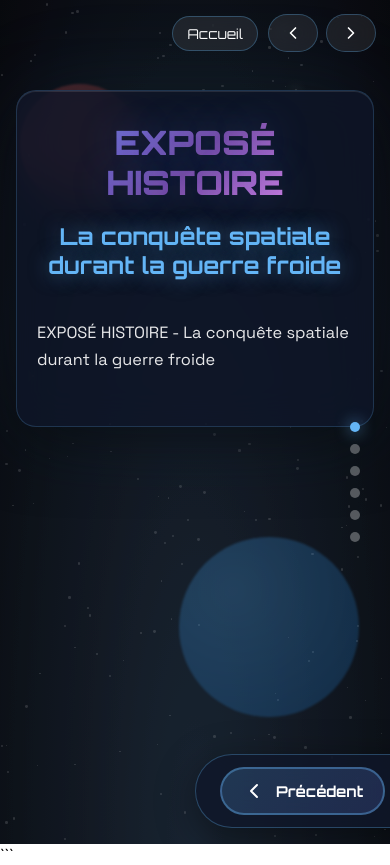
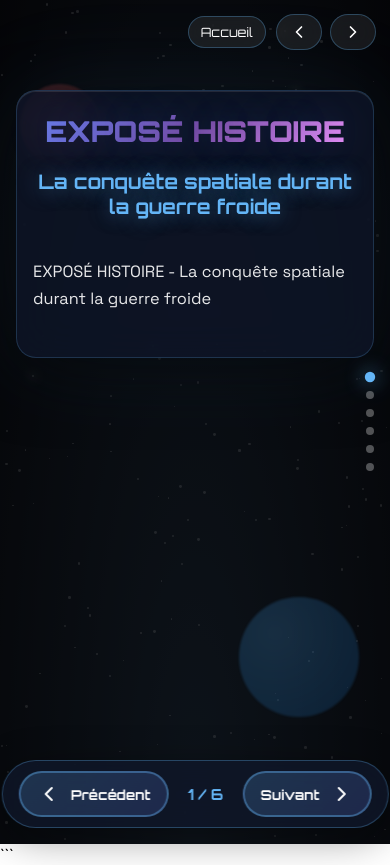
Before and after one commit to AvoApanian/SpaceRace, a React (Vite) app: page / in a window 390 px wide. Built offline with nearby package versions, Linux system fonts and the light colour scheme.

Commit message:
css 10 ?

```diff
--- a/src/SpaceConquest.css
+++ b/src/SpaceConquest.css
@@ -514,54 +514,94 @@ p {
   text-align: center;
 }
 
+/* ==============================================
+   RESPONSIVE MOBILE
+   ============================================== */
 
 @media (max-width: 768px) {
-  /* Tout arrêter : animations, transitions, transforms */
-  .space-conquest-app,
-  .space-conquest-app *,
-  .space-conquest-app *::before,
-  .space-conquest-app *::after {
-    animation: none !important;
-    transition: none !important;
-    transform: none !important;
-  }
-
-  /* Fond animé complètement stoppé sur mobile */
+  /* Désactiver toutes les animations sur mobile */
   .star,
   .shooting-star,
   .planet,
   .planet-1,
   .planet-2 {
     animation: none !important;
-    opacity: 0.25 !important;
+    opacity: 0.2 !important;
   }
 
   .stars-background {
-    opacity: 0.55; /* moins agressif */
+    opacity: 0.5;
   }
 
-  /* Slide sans aucun effet d'entrée */
+  /* Désactiver animations de slide */
   .slide {
     animation: none !important;
-    opacity: 1 !important;
-    transform: translateY(0) !important;
+    padding: 90px 16px 140px;
+    align-items: flex-start;
   }
 
   .slide-content {
     padding: 32px 20px;
     border-radius: 20px;
-    background: rgba(15,23,42,0.78); /* plus lisible */
+    background: rgba(15, 23, 42, 0.78);
   }
 
-  .slide {
-    padding: 90px 16px 140px;
-    align-items: flex-start;
+  /* Désactiver animations d'icônes */
+  .slide-icon,
+  .main-icon,
+  .secondary-icon,
+  .astronaut-icon svg,
+  .conclusion-icon svg {
+    animation: none !important;
   }
 
-  .slide-title    { font-size: 2.1rem !important; line-height: 1.18; }
-  .slide-subtitle { font-size: 1.45rem !important; }
-  p               { font-size: 1.02rem !important; line-height: 1.65; }
+  /* Désactiver animations de timeline et cards */
+  .timeline-item,
+  .card {
+    animation: none !important;
+  }
 
+  .content-wrapper {
+    animation: none !important;
+  }
+
+  /* Tailles de texte */
+  .slide-title {
+    font-size: 2.1rem !important;
+    line-height: 1.18;
+  }
+
+  .slide-subtitle {
+    font-size: 1.45rem !important;
+  }
+
+  p {
+    font-size: 1.02rem !important;
+    line-height: 1.65;
+  }
+
+  .section-title {
+    font-size: 1.6rem;
+  }
+
+  .timeline-year {
+    font-size: 1.2rem;
+  }
+
+  .intro-text {
+    font-size: 1.1rem;
+  }
+
+  .main-quote {
+    font-size: 1.1rem;
+  }
+
+  .final-message,
+  .conclusion-paragraph {
+    font-size: 1.05rem;
+  }
+
+  /* Navigation */
   .top-nav {
     top: 14px;
     right: 14px;
@@ -575,71 +615,106 @@ p {
 
   .bottom-nav {
     bottom: 16px;
-    padding: 12px 24px;
-    gap: 18px;
+    padding: 12px 20px;
+    gap: 16px;
   }
 
   .nav-button-large {
-    padding: 10px 20px;
-    font-size: 0.93rem;
+    padding: 10px 18px;
+    font-size: 0.9rem;
   }
 
-  /* Neutralise hover sur mobile */
+  .slide-counter {
+    font-size: 0.95rem;
+    min-width: 50px;
+  }
+
+  /* Désactiver tous les effets hover sur mobile */
   .nav-button:hover,
+  .nav-button:active,
   .nav-button-large:hover,
+  .nav-button-large:active,
   .indicator-dot:hover,
-  .nav-button:active,
-  .nav-button-large:active {
+  .card:hover,
+  .timeline-item:hover {
     transform: none !important;
     box-shadow: none !important;
+    background: initial !important;
+  }
+
+  /* Indicateurs de slides plus petits */
+  .slide-indicators {
+    right: 16px;
+    gap: 10px;
+  }
+
+  .indicator-dot {
+    width: 8px;
+    height: 8px;
+  }
+
+  .indicator-dot.active {
+    transform: scale(1.3);
+  }
+
+  /* Cards responsive */
+  .cards-grid {
+    grid-template-columns: 1fr;
+    gap: 20px;
+  }
+
+  .card {
+    padding: 24px;
+  }
+
+  .card-title {
+    font-size: 1.2rem;
+  }
+
+  /* Timeline responsive */
+  .timeline-item {
+    padding: 20px;
+    margin: 20px 0;
+  }
+
+  /* Planètes plus petites sur mobile */
+  .planet-1 {
+    width: 80px;
+    height: 80px;
+  }
+
+  .planet-2 {
+    width: 120px;
+    height: 120px;
   }
 }
 
-.space-conquest-app {
-  min-height: 100vh;
-  background: #000;
-  color: #fff;
-  font-family: 'Space Grotesk', sans-serif;
-  overflow-x: hidden;
-  position: relative;
-
-  /* desktop animation */
-  animation: floatApp 15s ease-in-out infinite alternate,
-             zoomRotate 60s linear infinite;
-
-  will-change: transform;
-  backface-visibility: hidden;
+/* Pour les très petits écrans */
+@media (max-width: 480px) {
+  .slide-title {
+    font-size: 1.8rem !important;
   }
 
-/* Desktop float */
-@keyframes floatApp {
-  0%   { transform: translate(0px, 0px) rotate(0deg); }
-  25%  { transform: translate(5px, -5px) rotate(0.1deg); }
-  50%  { transform: translate(-5px, 5px) rotate(-0.1deg); }
-  75%  { transform: translate(3px, -3px) rotate(0.05deg); }
-  100% { transform: translate(0px, 0px) rotate(0deg); }
+  .slide-subtitle {
+    font-size: 1.25rem !important;
   }
 
-/* Desktop zoom + rotate */
-@keyframes zoomRotate {
-  0%   { transform: scale(1) rotate(0deg); }
-  50%  { transform: scale(1.02) rotate(0.1deg); }
-  100% { transform: scale(1) rotate(0deg); }
+  .slide-content {
+    padding: 24px 16px;
   }
 
-/* Background pulse */
-.space-conquest-app::before {
-  content: '';
-  position: absolute;
-  top:0; left:0;
-  width:100%; height:100%;
-  background: radial-gradient(ellipse at bottom, #1B2735 0%, #090A0F 100%);
-  opacity: 0.7;
-  z-index: -1;
-  animation: bgPulse 8s ease-in-out infinite;
+  .nav-button {
+    padding: 7px 12px;
+    font-size: 0.8rem;
   }
 
-@keyframes bgPulse {
-  0%, 100% { opacity: 0.7; }
-  50% { opacity: 1; }
+  .nav-button-large {
+    padding: 9px 16px;
+    font-size: 0.85rem;
   }
+
+  .bottom-nav {
+    padding: 10px 16px;
+    gap: 12px;
+  }
+}
```
Lines whose indentation alone changed are shown as unchanged.
